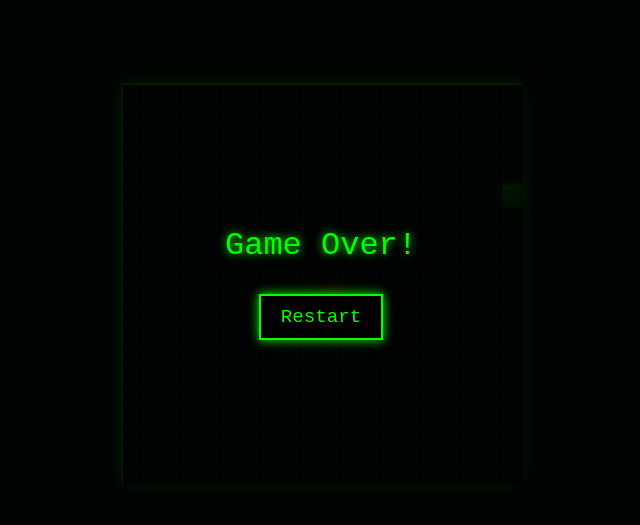
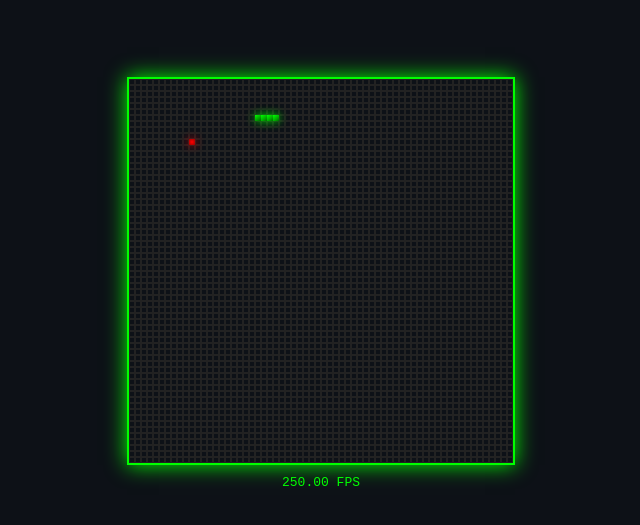
Before and after one commit to gustawdaniel/snake_js, a SvelteKit app: page / in a window 1280 px wide. Shown: the part 117-642 px from the top of the page, without its empty margins (319-959 px from the left). Built offline with nearby package versions, Linux system fonts and the light colour scheme.

Commit message:
bigger map

```diff
--- a/src/routes/+page.svelte
+++ b/src/routes/+page.svelte
@@ -1,21 +1,51 @@
 <script lang="ts">
-    import { onMount } from 'svelte';
+    import {onMount} from 'svelte';
 
-    let snake = [{ x: 5, y: 5 }];
-    let direction = { x: 1, y: 0 };
-    let food = { x: 10, y: 10 };
-    const gridSize = 20;
-    let gameOver = false;
+    const fpsTarget = 250;
+    const avgLearningRate = 0.01;
+
+    let snake = $state([
+        {x: 5, y: 6},
+        {x: 4, y: 6},
+        {x: 3, y: 6},
+        {x: 2, y: 6}
+    ]);
+    let direction = {x: 1, y: 0};
+    let food = $state({x: 10, y: 10});
+    const gridSize = 64;
+    let gameOver = $state(false);
+
+    type Topology = 'Flat' | 'Toroidal';
+
+    const topology: Topology = 'Toroidal';
+
+    let fpsCounter = $state({
+        fps: fpsTarget,
+        lastTime: 0,
+        tick() {
+            const now = Date.now();
+            this.fps = this.fps * (1-avgLearningRate) + 1000 / (now - this.lastTime) * avgLearningRate;
+            this.lastTime = now;
+            console.log(this.fps);
+        }
+    })
+
 
     const move = () => {
         if (gameOver) return;
 
-        const head = { x: snake[0].x + direction.x, y: snake[0].y + direction.y };
+        const head = {x: snake[0].x + direction.x, y: snake[0].y + direction.y};
 
-        // Check for collisions with borders
-        if (head.x < 0 || head.x >= gridSize || head.y < 0 || head.y >= gridSize) {
-            endGame("You hit the border!");
-            return;
+        if( topology === 'Toroidal') {
+            // Wrap around the edges for toroidal topology
+            head.x = (head.x + gridSize) % gridSize;
+            head.y = (head.y + gridSize) % gridSize;
+        } else {
+            // Check for collisions with borders
+            if (head.x < 0 || head.x >= gridSize || head.y < 0 || head.y >= gridSize) {
+                endGame("You hit the border!");
+                return;
+            }
         }
 
         // Check for collisions with the snake itself
@@ -26,11 +56,13 @@
 
         // Check if the snake eats the food
         if (head.x === food.x && head.y === food.y) {
-            food = { x: Math.floor(Math.random() * gridSize), y: Math.floor(Math.random() * gridSize) };
+            food = {x: Math.floor(Math.random() * gridSize), y: Math.floor(Math.random() * gridSize)};
             snake = [head, ...snake];
         } else {
             snake = [head, ...snake.slice(0, -1)];
         }
+
+        fpsCounter.tick();
     };
 
     const endGame = (message: string) => {
@@ -40,14 +72,19 @@
 
     const resetGame = () => {
         gameOver = false;
-        snake = [{ x: 5, y: 5 }];
-        direction = { x: 1, y: 0 };
-        food = { x: Math.floor(Math.random() * gridSize), y: Math.floor(Math.random() * gridSize) };
+        snake = [
+            {x: 5, y: 6},
+            {x: 4, y: 6},
+            {x: 3, y: 6},
+            {x: 2, y: 6}
+        ];
+        direction = {x: 1, y: 0};
+        food = {x: Math.floor(Math.random() * gridSize), y: Math.floor(Math.random() * gridSize)};
     };
 
-    setInterval(move, 200);
+    setInterval(move, 1000 / fpsTarget);
 
-    let map = Array.from({ length: gridSize }, () => Array.from({ length: gridSize }, () => 0));
+    let map = Array.from({length: gridSize}, () => Array.from({length: gridSize}, () => 0));
 
     onMount(() => {
         window.addEventListener('keydown', (event) => {
@@ -58,13 +95,13 @@
             if (gameOver) return;
 
             if (event.key === 'ArrowUp' && direction.y === 0) {
-                direction = { x: 0, y: -1 };
+                direction = {x: 0, y: -1};
             } else if (event.key === 'ArrowDown' && direction.y === 0) {
-                direction = { x: 0, y: 1 };
+                direction = {x: 0, y: 1};
             } else if (event.key === 'ArrowLeft' && direction.x === 0) {
-                direction = { x: -1, y: 0 };
+                direction = {x: -1, y: 0};
             } else if (event.key === 'ArrowRight' && direction.x === 0) {
-                direction = { x: 1, y: 0 };
+                direction = {x: 1, y: 0};
             }
         });
     });
@@ -81,16 +118,19 @@
     <div class="game-grid">
         {#each map as row, y}
             {#each row as cell, x}
-                <div class="map-cell" style="top: {y * 20}px; left: {x * 20}px;"></div>
+                <div class="map-cell" style="top: {y * 6}px; left: {x * 6}px;"></div>
             {/each}
         {/each}
 
         {#each snake as segment}
-            <div class="snake-segment" style="top: {segment.y * 20}px; left: {segment.x * 20}px;"></div>
+            <div class="snake-segment" style="top: {segment.y * 6}px; left: {segment.x * 6}px;"></div>
         {/each}
 
-        <div class="food" style="top: {food.y * 20}px; left: {food.x * 20}px;"></div>
+        <div class="food" style="top: {food.y * 6}px; left: {food.x * 6}px;"></div>
     </div>
+
+    <pre id="fps">{fpsCounter.fps.toFixed(2)} FPS</pre>
+
 </div>
 
 <style>
@@ -103,6 +143,7 @@
     /* Container for centering the game */
     .game-container {
         display: flex;
+        flex-direction: column;
         justify-content: center;
         align-items: center;
         height: 100vh;
@@ -112,35 +153,39 @@
         font-family: 'Courier New', Courier, monospace;
     }
 
+    #fps {
+        margin-top: 10px;
+    }
+
     /* Game grid wrapper */
     .game-grid {
         position: relative;
-        width: 400px; /* gridSize * cell size */
-        height: 400px; /* gridSize * cell size */
+        width: 388px; /* gridSize * cell size */
+        height: 388px; /* gridSize * cell size */
         border: 2px solid #00ff00; /* Neon green border */
         box-shadow: 0 0 20px #00ff00;
     }
 
     .snake-segment {
         position: absolute;
-        width: 20px;
-        height: 20px;
+        width: 6px;
+        height: 6px;
         background: linear-gradient(145deg, #00ff00, #006600);
         box-shadow: 0 0 10px #00ff00;
     }
 
     .map-cell {
         position: absolute;
-        width: 20px;
-        height: 20px;
+        width: 6px;
+        height: 6px;
         background: #0d1117; /* Matches the background */
         border: 1px solid #222; /* Subtle grid effect */
     }
 
     .food {
         position: absolute;
-        width: 20px;
-        height: 20px;
+        width: 6px;
+        height: 6px;
         background: radial-gradient(circle, #ff0000, #990000);
         box-shadow: 0 0 10px #ff0000;
     }
```
Also changed, not shown: .infisical.json (added).
